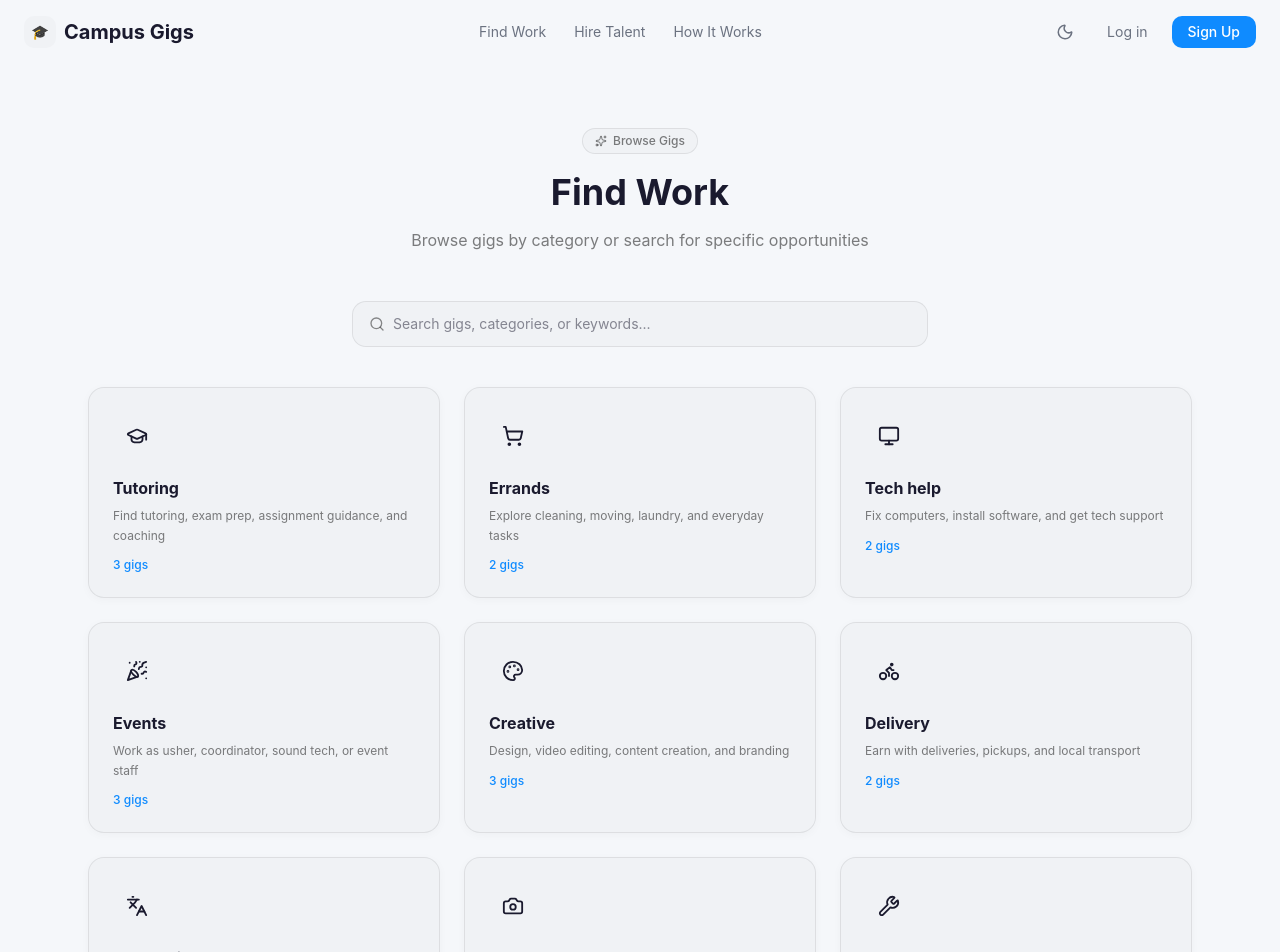
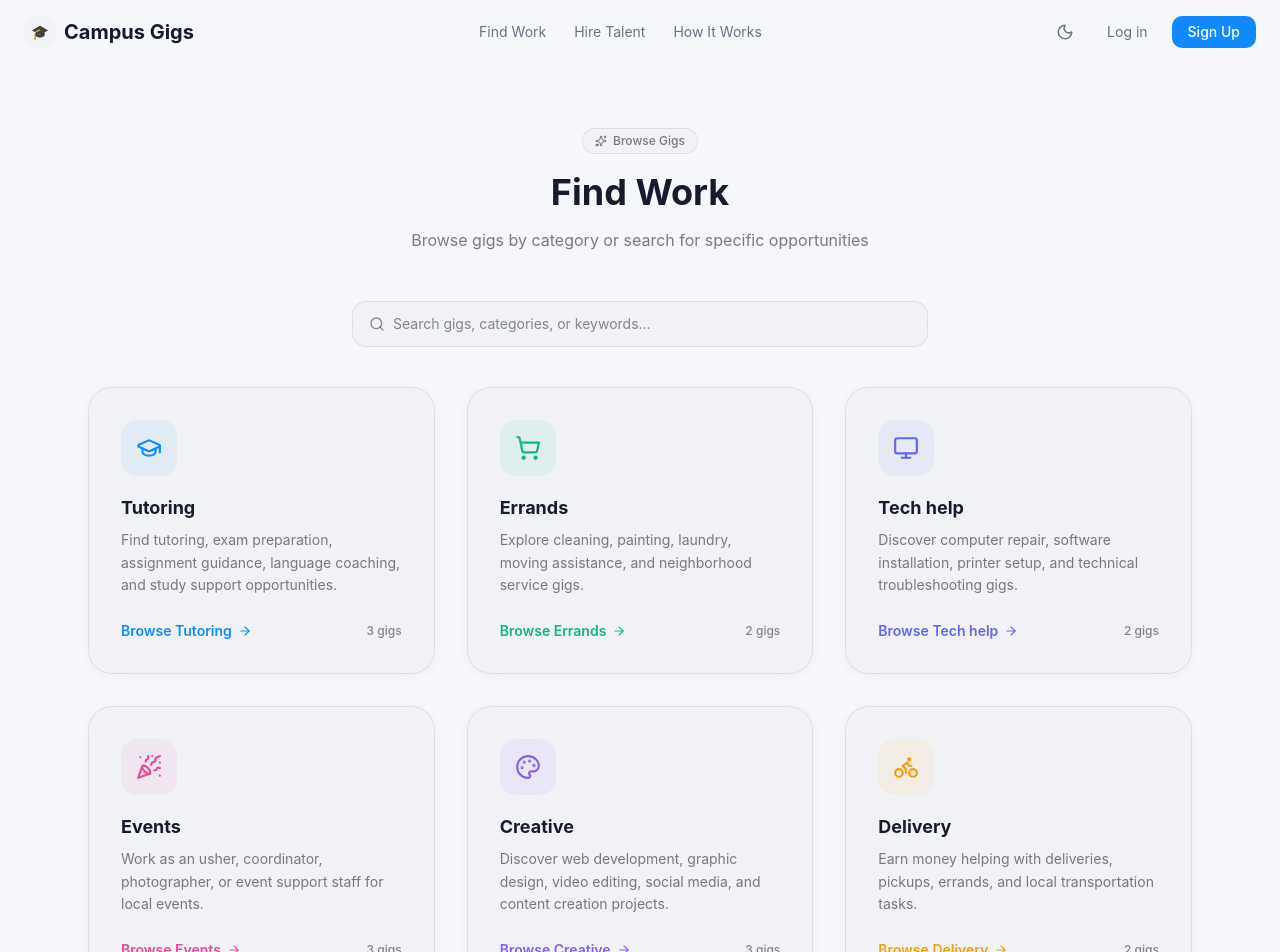
Before and after one commit to Kanjo-Elkamira-Ndi/CampusGigs, a React (Vite) app in the folder frontend/: page /gigs in a window 1280 px wide. Shown: the top 952 px of the page. Built offline with nearby package versions, Linux system fonts and the light colour scheme.

Commit message:
Feature: Optimized the cards to be more visually appealing

```diff
--- a/frontend/src/pages/gigs/GigFeed.tsx
+++ b/frontend/src/pages/gigs/GigFeed.tsx
@@ -4,25 +4,26 @@ import { motion, AnimatePresence } from "framer-motion";
 import {
   Search,
   ArrowLeft,
+  ArrowRight,
   Sparkles,
 } from "lucide-react";
 import { PageWrapper } from "@/components/layout/PageWrapper";
 import { mockGigs } from "@/lib/mockData";
-import { CATEGORY_META } from "@/lib/constants";
+
 import type { GigCategory } from "@/types";
 import { CategoryIcon } from "@/components/shared/CategoryIcon";
 import { GigCard } from "@/components/gigs/GigCard";
 
 const CATEGORY_DESCRIPTIONS: Record<GigCategory, string> = {
-  Tutoring: "Find tutoring, exam prep, assignment guidance, and coaching",
-  Errands: "Explore cleaning, moving, laundry, and everyday tasks",
-  "Tech help": "Fix computers, install software, and get tech support",
-  Events: "Work as usher, coordinator, sound tech, or event staff",
-  Creative: "Design, video editing, content creation, and branding",
-  Delivery: "Earn with deliveries, pickups, and local transport",
-  Translation: "Translate documents between English and French",
-  Photography: "Shoot events, portraits, and graduation photos",
-  Other: "Browse miscellaneous tasks and specialized gigs",
+  Tutoring: "Find tutoring, exam preparation, assignment guidance, language coaching, and study support opportunities.",
+  Errands: "Explore cleaning, painting, laundry, moving assistance, and neighborhood service gigs.",
+  "Tech help": "Discover computer repair, software installation, printer setup, and technical troubleshooting gigs.",
+  Events: "Work as an usher, coordinator, photographer, or event support staff for local events.",
+  Creative: "Discover web development, graphic design, video editing, social media, and content creation projects.",
+  Delivery: "Earn money helping with deliveries, pickups, errands, and local transportation tasks.",
+  Translation: "Find English-French document translation, interpretation, and language service opportunities.",
+  Photography: "Find photography, videography, editing, and content production opportunities.",
+  Other: "Browse miscellaneous tasks and specialized service opportunities on campus.",
 };
 
 const CATEGORY_ORDER: GigCategory[] = [
@@ -38,6 +39,20 @@ const CATEGORY_ORDER: GigCategory[] = [
 ];
 
 const ACTIVE_GIGS = mockGigs.filter((g) => g.status !== "CANCELLED");
+
+/* ── per-category accent colors ── */
+
+const CAT_COLORS: Record<GigCategory, string> = {
+  Tutoring: "#0F8BFF",
+  Errands: "#10B981",
+  "Tech help": "#6366F1",
+  Events: "#EC4899",
+  Creative: "#8B5CF6",
+  Delivery: "#F59E0B",
+  Translation: "#14B8A6",
+  Photography: "#F97316",
+  Other: "#6B7280",
+};
 
 export function GigFeed() {
   const [searchParams, setSearchParams] = useSearchParams();
@@ -176,49 +191,65 @@ export function GigFeed() {
               )}
             </motion.div>
           ) : (
-            /* ── Category cards grid ── */
+            /* ── Category cards grid (Twine-style landing pages) ── */
             <motion.div
               key="categories"
               initial={{ opacity: 0 }}
               animate={{ opacity: 1 }}
               exit={{ opacity: 0 }}
               transition={{ duration: 0.3 }}
-              className="grid grid-cols-1 sm:grid-cols-2 lg:grid-cols-3 gap-5 sm:gap-6"
+              className="grid grid-cols-1 sm:grid-cols-2 lg:grid-cols-3 gap-6 sm:gap-8"
             >
               {CATEGORY_ORDER.map((cat, i) => {
                 const count = ACTIVE_GIGS.filter((g) => g.category === cat).length;
-                const meta = CATEGORY_META[cat];
+                const color = CAT_COLORS[cat];
+                const bg = `${color}12`;
                 return (
                   <motion.button
                     key={cat}
-                    initial={{ opacity: 0, y: 20 }}
+                    initial={{ opacity: 0, y: 24 }}
                     animate={{ opacity: 1, y: 0 }}
-                    transition={{ duration: 0.35, delay: i * 0.04 }}
-                    whileHover={{ y: -5 }}
-                    whileTap={{ scale: 0.98 }}
+                    transition={{ duration: 0.4, delay: i * 0.06 }}
+                    whileHover={{ y: -6 }}
+                    whileTap={{ scale: 0.97 }}
                     onClick={() => selectCategory(cat)}
-                    className="flex flex-col items-start text-left rounded-2xl p-6 transition-shadow duration-200"
+                    className="flex flex-col items-start text-left rounded-3xl p-7 sm:p-8 transition-shadow duration-300"
                     style={{
                       backgroundColor: "var(--card-bg)",
                       border: "1px solid var(--card-border)",
-                      boxShadow: "0 2px 10px rgba(0,0,0,0.03)",
+                      boxShadow: "0 2px 12px rgba(0,0,0,0.04)",
                     }}
                   >
+                    {/* large icon */}
                     <div
-                      className="w-12 h-12 rounded-xl flex items-center justify-center mb-4"
-                      style={{ backgroundColor: meta.bg }}
+                      className="w-14 h-14 rounded-2xl flex items-center justify-center mb-5"
+                      style={{ backgroundColor: bg, color }}
                     >
-                      <CategoryIcon category={cat} size={22} />
+                      <CategoryIcon category={cat} size={26} />
                     </div>
-                    <h3 className="text-base font-bold" style={{ color: "var(--foreground)" }}>
+
+                    {/* title */}
+                    <h3 className="text-lg font-bold leading-snug" style={{ color: "var(--foreground)" }}>
                       {cat}
                     </h3>
-                    <p className="text-xs mt-1.5 leading-relaxed line-clamp-2" style={{ color: "var(--text-secondary)" }}>
+
+                    {/* description */}
+                    <p className="text-sm leading-relaxed mt-2 flex-1" style={{ color: "var(--text-secondary)" }}>
                       {CATEGORY_DESCRIPTIONS[cat]}
                     </p>
-                    <span className="text-xs font-medium mt-3" style={{ color: "var(--brand)" }}>
-                      {count} gig{count !== 1 ? "s" : ""}
-                    </span>
+
+                    {/* cta + count */}
+                    <div className="flex items-center justify-between w-full mt-6">
+                      <span
+                        className="inline-flex items-center gap-1.5 text-sm font-semibold transition-all"
+                        style={{ color }}
+                      >
+                        Browse {cat} <ArrowRight size={14} />
+                      </span>
+                      <span className="text-xs font-medium" style={{ color: "var(--text-muted)" }}>
+                        {count} gig{count !== 1 ? "s" : ""}
+                      </span>
+                    </div>
                   </motion.button>
                 );
               })}
```
